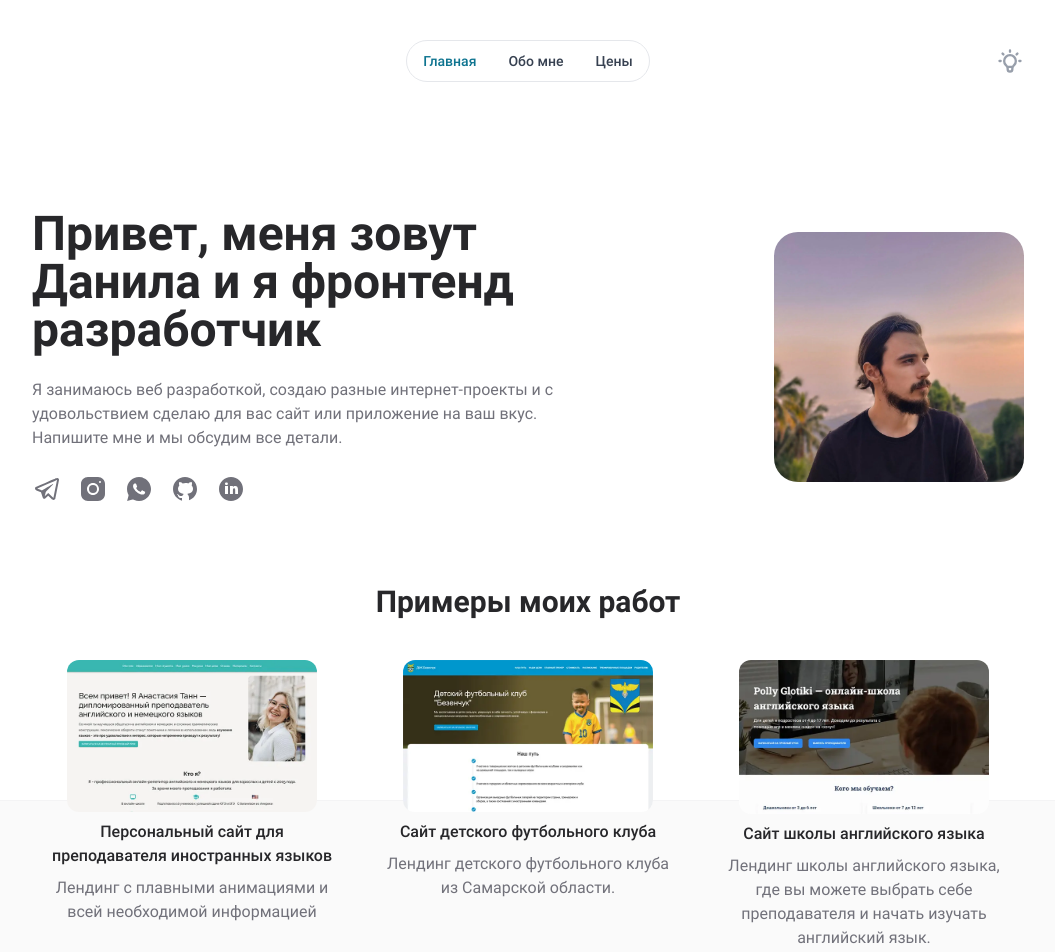
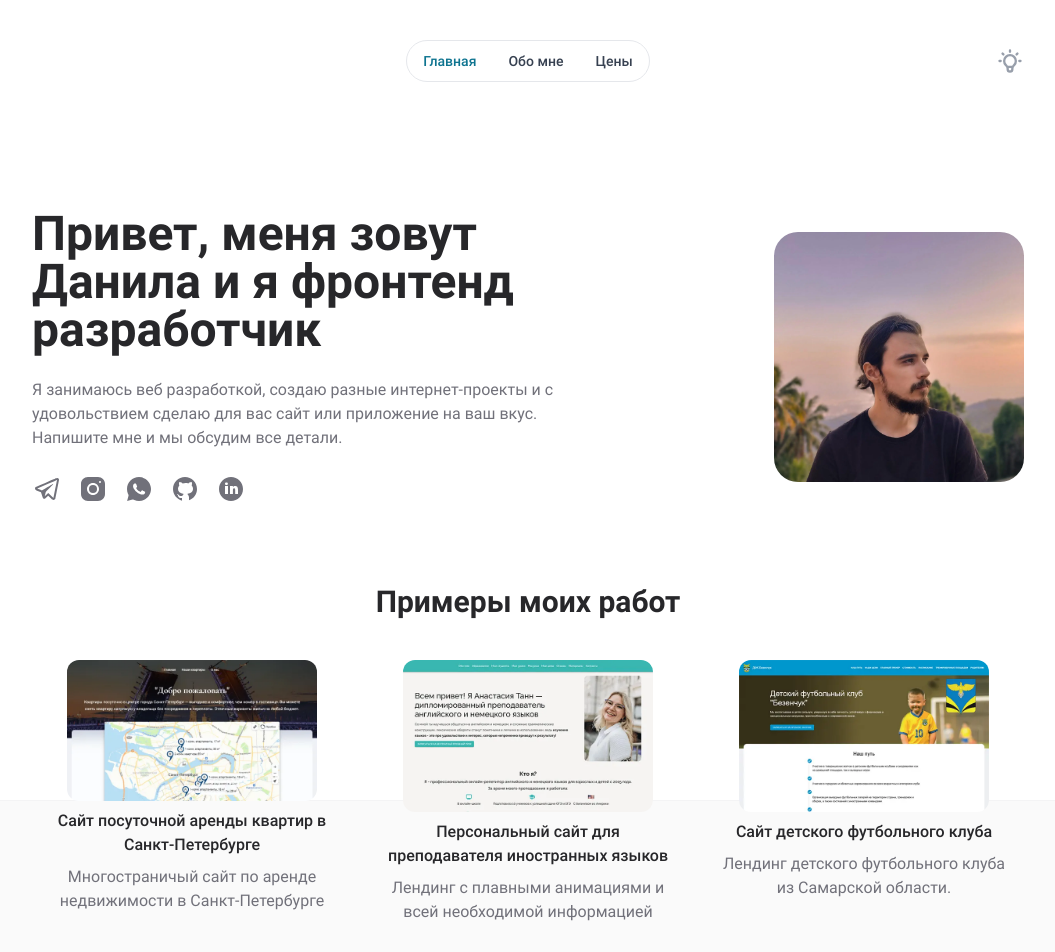
Before and after one commit to dorogan1510/My_personal_site, a Next.js app: page / in a window 1280 px wide. Shown: the top 952 px of the page, without its empty margins (112-1167 px from the left). Built offline with nearby package versions, Linux system fonts and the light colour scheme.

Commit message:
Feature add new project

```diff
--- a/components/ProjectMap.tsx
+++ b/components/ProjectMap.tsx
@@ -14,6 +14,7 @@ import online_store_screen from '/src/img/online_store_screen.webp'
 import polina_site_screen from '/src/img/polina_site_screen.webp'
 import todo_screen from '/src/img/todo_screen.webp'
 import weather_screen from '/src/img/weather_screen.webp'
+import rental_screen from '/src/img/rental_screen.webp'
 
 interface IALL_PROJECTS_TEXT {
     id: number
@@ -25,6 +26,14 @@ interface IALL_PROJECTS_TEXT {
 }
 
 const ALL_PROJECTS_TEXT: IALL_PROJECTS_TEXT[] = [
+    {
+        id: 11,
+        h2text: 'Сайт посуточной аренды квартир в Санкт-Петербурге',
+        p2text: 'Многостраничый сайт по аренде недвижимости в Санкт-Петербурге',
+        litext: ['Next.js 13', 'Typescript', 'MaterialUI', 'Sass'],
+        externalUrl: 'https://www.welcometospb.ru/',
+        image: rental_screen,
+    },
     {
         id: 10,
         h2text: 'Персональный сайт для преподавателя иностранных языков',
```
Also changed, not shown: src/img/rental_screen.webp (added).
